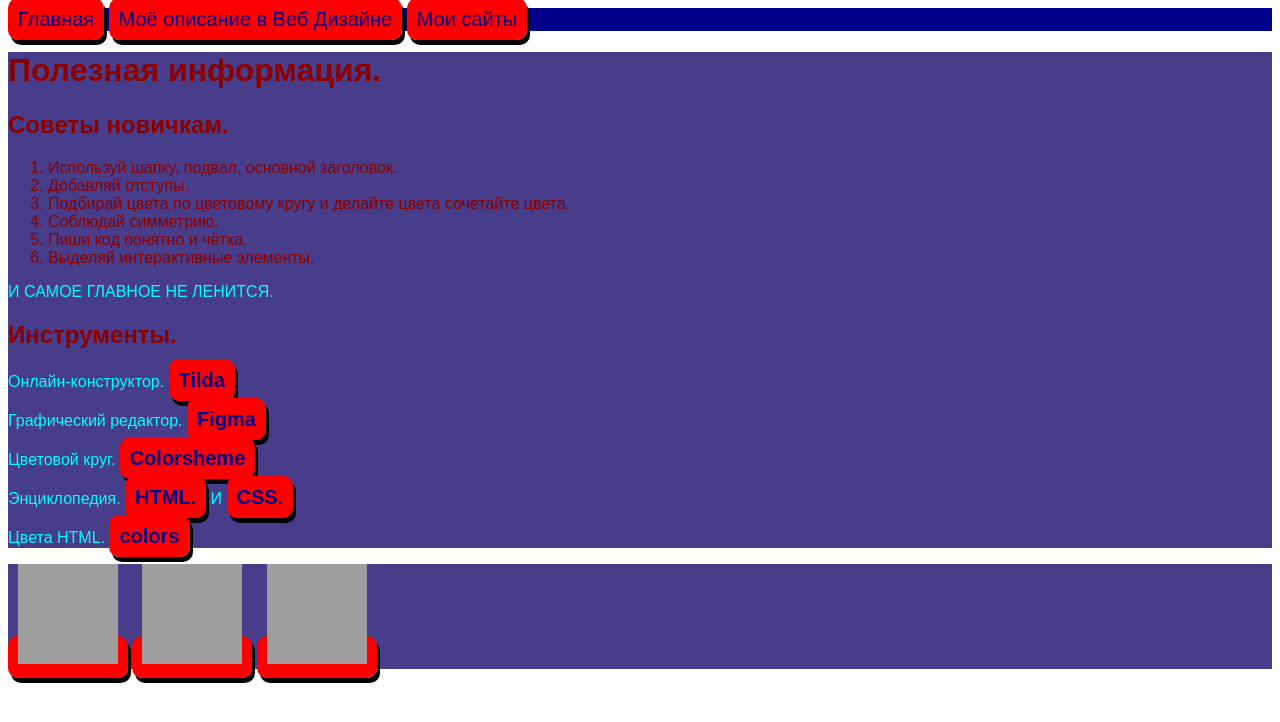
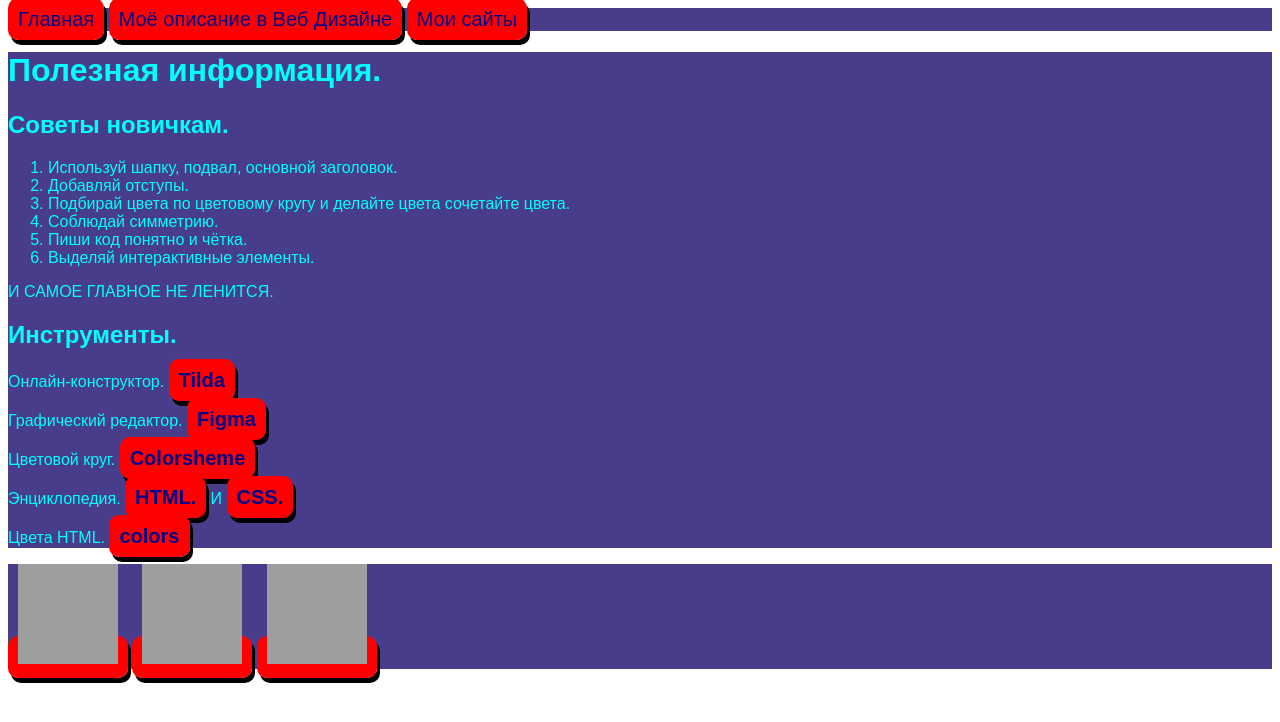
Before and after one commit to VoCtOr228/3chastpartfolio, a plain HTML site: page index.html in a window 1280 px wide. Drawn offline with Linux system fonts and the light colour scheme; grey boxes are pictures that could not be loaded.

Commit message:
Update style.css

```diff
--- a/style.css
+++ b/style.css
@@ -4,11 +4,11 @@ body {
 }
 
 header {
-    background-color: darkblue;
+    background-color: darkslateblue;
 }
 
 main {
-    color: darkred;
+    color: Aqua;
     background-color: darkslateblue;
 }
 
```
